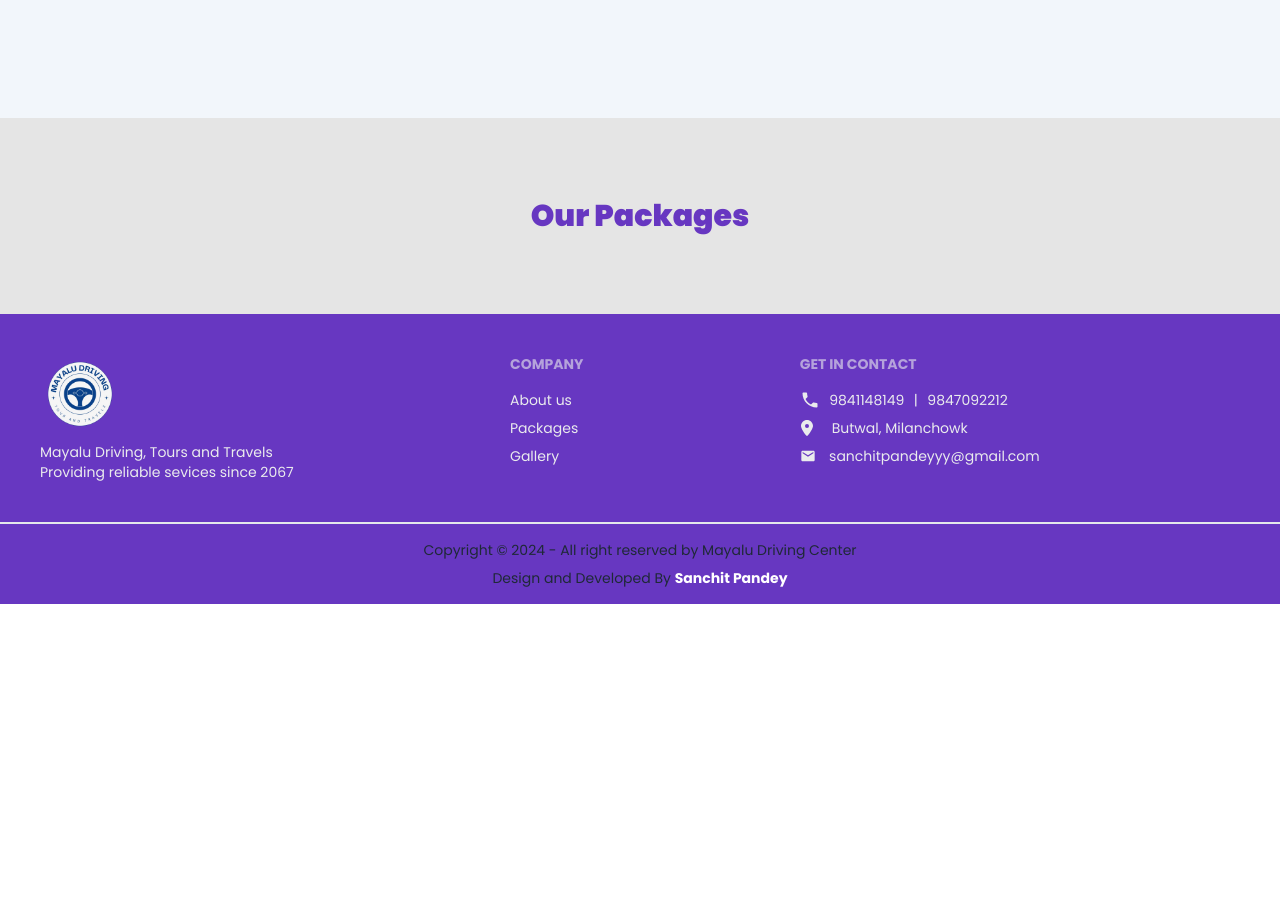
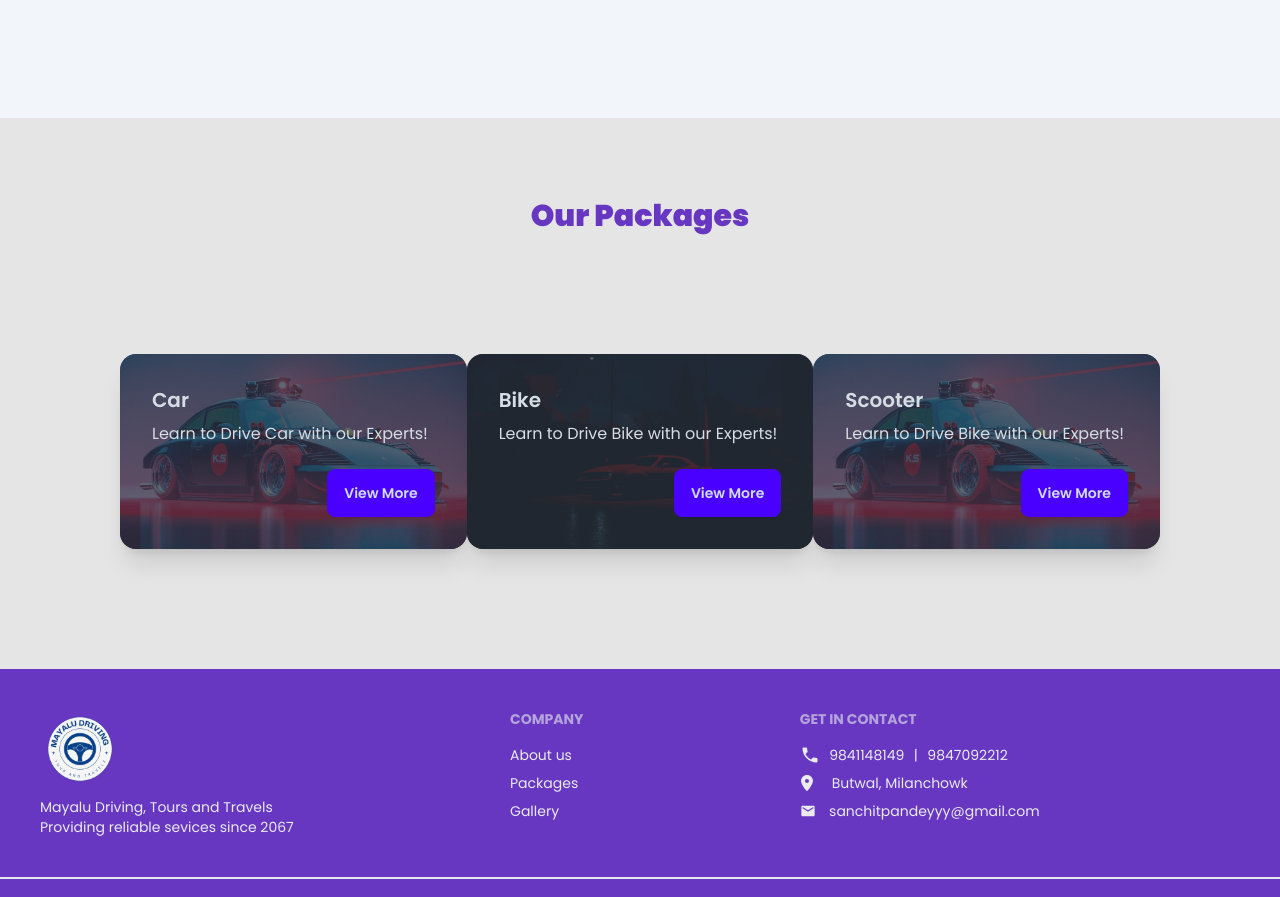
Before and after one commit to sanchitpandeyyy/Mayalu, a React (Vite) app: page / in a window 1280 px wide. Shown: the part 1614-2511 px from the top of the page. Before the commit the page ends 2218 px from the top, so only its background shows below. Built offline with nearby package versions, Linux system fonts and the light colour scheme.

Commit message:
packages

```diff
--- a/src/components/Navbar/Navbar.jsx
+++ b/src/components/Navbar/Navbar.jsx
@@ -1,6 +1,7 @@
 import React from 'react'
 import {Link} from 'react-scroll';
 import Logo from '../../assets/logo1.png'
+import './Navbar.scss'
 
 
 const Navbar = () => {
--- /dev/null
+++ b/src/components/Navbar/Navbar.scss
@@ -0,0 +1,4 @@
+
+  img:hover {
+    filter: drop-shadow(0 0 1rem #ffffffaa);
+  }
--- a/src/index.scss
+++ b/src/index.scss
@@ -24,9 +24,3 @@ body{
   will-change: filter;
   transition: filter 300ms;
 }
-.logo:hover {
-  filter: drop-shadow(0 0 2em #646cffaa);
-}
-.logo.react:hover {
-  filter: drop-shadow(0 0 2em #61dafbaa);
-}
--- /dev/null
+++ b/src/pages/Contact.jsx
@@ -0,0 +1,9 @@
+import React from 'react'
+
+const Contact = () => {
+  return (
+    <div>Contact</div>
+  )
+}
+
+export default Contact
--- a/src/pages/Home.jsx
+++ b/src/pages/Home.jsx
@@ -1,7 +1,6 @@
 import React from 'react';
 import slider1 from '../assets/image1.jpg'
-import slider2 from '../assets/image2.jpg'
-import slider3 from '../assets/imag3.jpg'
+
 
 
 function Home() {
--- a/src/pages/Packages.jsx
+++ b/src/pages/Packages.jsx
@@ -1,14 +1,71 @@
-import React from 'react'
+import React from "react";
+import slider2 from '../assets/image2.jpg'
+import slider3 from '../assets/imag3.jpg'
 
 const Packages = () => {
   return (
-      <>
-      <div className='text-3xl text-[#6737c1] font-black text-center p-20'>Our Packages</div>
+    <div className="p-20">
+      <div className="text-3xl text-[#6737c1] font-black text-center pb-10">
+        Our Packages
+      </div>
+
+      <div className="p-10  flex flex-col justify-between lg:flex-row items-center">
+      <div className="card mt-10 w-96 bg-base-100 shadow-xl image-full ">
+          <figure>
+            <img
+              src={slider3}
+              alt="Car"
+            />
+          </figure>
+          <div className="card-body hover:shadow-2xl rounded-xl">
+            <h2 className="card-title">Car</h2>
+            <p>Learn to Drive Car with our Experts!</p>
+            <div className="card-actions justify-end">
+              <button className="btn btn-primary">View More</button>
+            </div>
+          </div>
+        </div>
+
+        <div className="card mt-10 w-96 bg-base-100 shadow-xl image-full">
+          <figure>
+            <img
+              src={slider2}
+              alt="Bike"
+            />
+          </figure>
+          <div className="card-body hover:shadow-2xl rounded-xl">
+            <h2 className="card-title">Bike</h2>
+            <p>Learn to Drive Bike with our Experts!</p>
+            <div className="card-actions justify-end">
+              <button className="btn btn-primary">View More</button>
+            </div>
+          </div>
+        </div>
+
+        <div className="card mt-10 w-96 bg-base-100 shadow-xl image-full">
+          <figure>
+            <img
+              src={slider3}
+              alt="Scooter"
+            />
+          </figure>
+          <div className="card-body hover:shadow-2xl rounded-xl">
+            <h2 className="card-title">Scooter</h2>
+            <p>Learn to Drive Bike with our Experts!</p>
+            <div className="card-actions justify-end">
+              <button className="btn btn-primary">View More</button>
+            </div>
+          </div>
+        </div>
 
 
 
-      </>
-  )
-}
 
-export default Packages
+
+
+      </div>
+    </div>
+  );
+};
+
+export default Packages;
```
